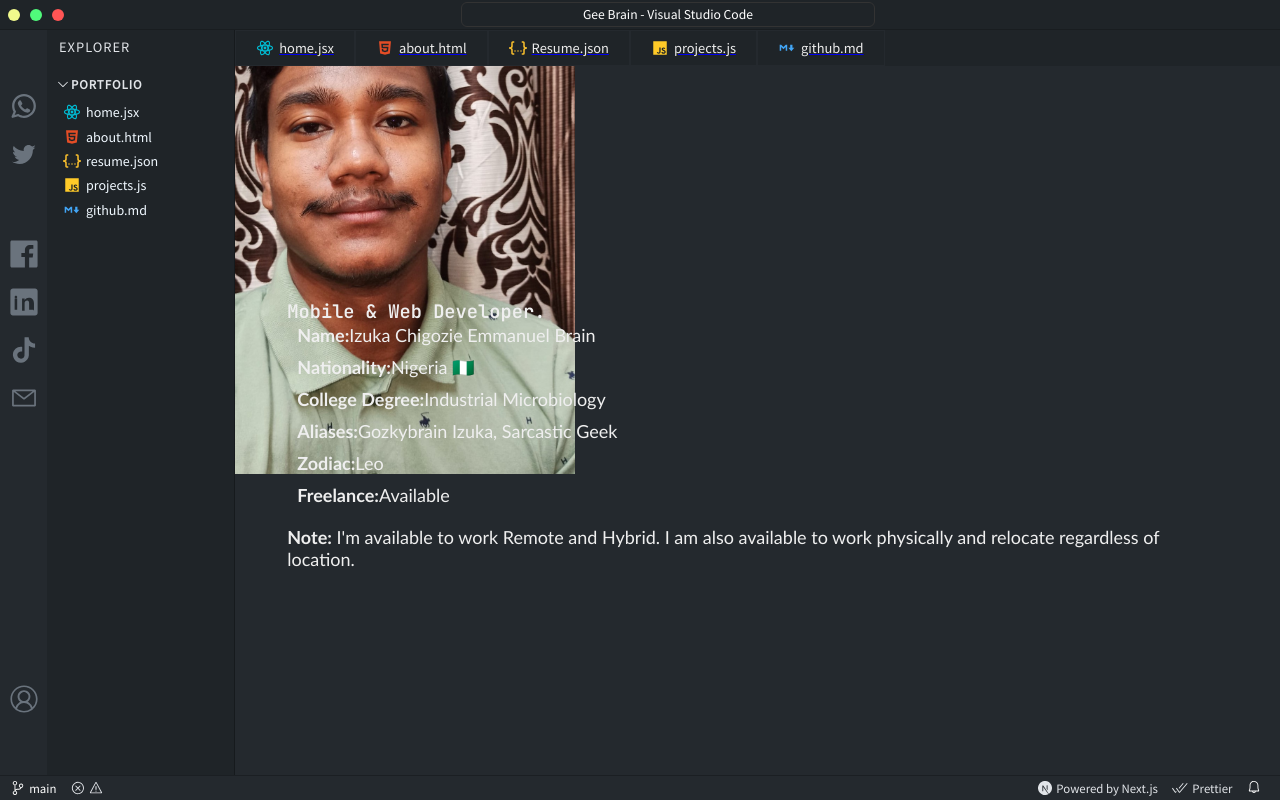
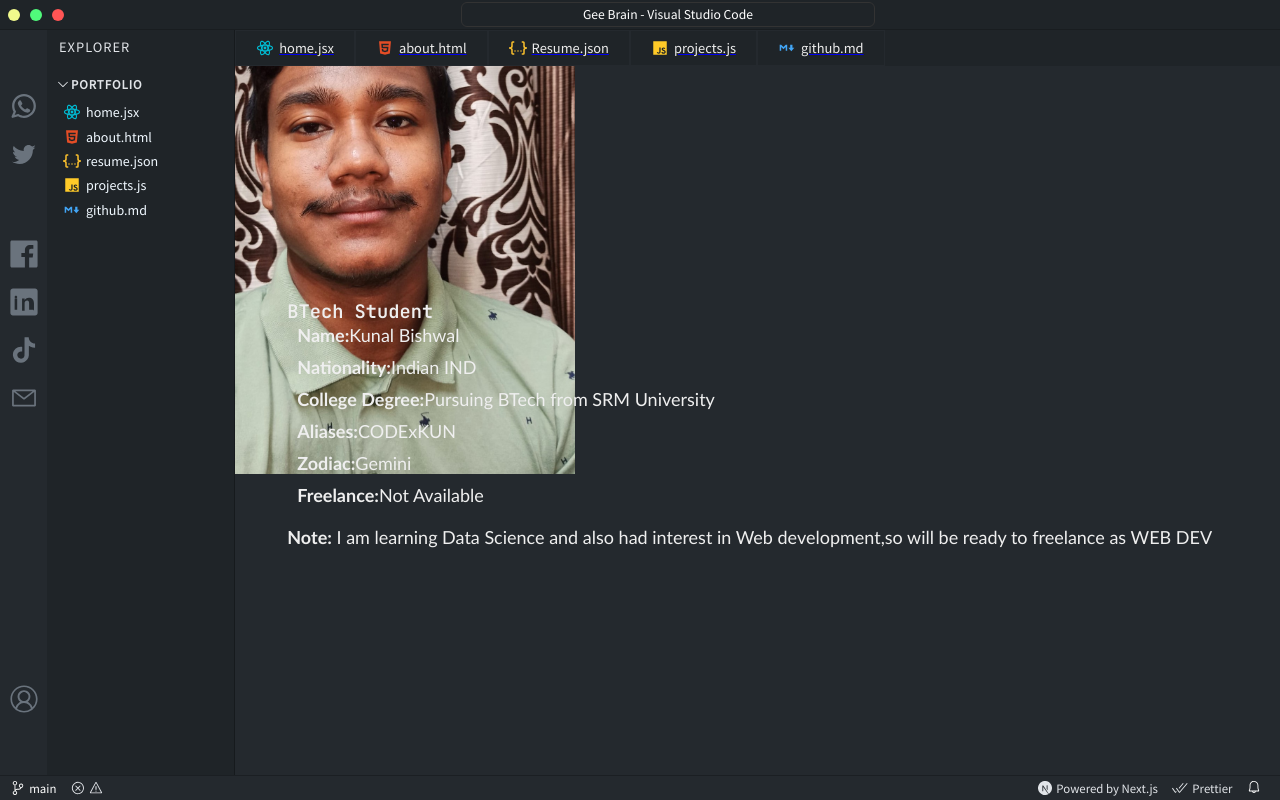
Before and after one commit to KunalBishwal/Portfolio_IDE, a Next.js app: page /aboutMe in a window 1280 px wide. Built offline with nearby package versions, Linux system fonts and the light colour scheme; some icons are missing.

Commit message:
Update aboutMe.jsx

```diff
--- a/pages/aboutMe.jsx
+++ b/pages/aboutMe.jsx
@@ -21,24 +21,24 @@ export default function AboutMe() {
             />
           </div>
           <div className={`col-lg-9 pt-4 pt-lg-0 ${styles.content}`} data-aos="fade-left">
-            <h3>Mobile &amp; Web Developer.</h3>
+            <h3>BTech Student</h3>
             <div className={`row`}>
               <div className={`col-lg-6`}>
                 <ul className={styles.list}>
                   <li className={styles.listItem}>
                     <i className={`${styles.icon} bi bi-chevron-right`}></i>
                     <strong className={styles.strong}>Name:</strong>
-                    <span>Izuka Chigozie Emmanuel Brain</span>
+                    <span>Kunal Bishwal</span>
                   </li>
                   <li className={styles.listItem}>
                     <i className={`${styles.icon} bi bi-chevron-right`}></i>
                     <strong className={styles.strong}>Nationality:</strong>
-                    <span>Nigeria 🇳🇬</span>
+                    <span>Indian IND</span>
                   </li>
                   <li className={styles.listItem}>
                     <i className={`${styles.icon} bi bi-chevron-right`}></i>
                     <strong className={styles.strong}>College Degree:</strong>
-                    <span>Industrial Microbiology</span>
+                    <span>Pursuing BTech from SRM University</span>
                   </li>
                 </ul>
               </div>
@@ -47,23 +47,23 @@ export default function AboutMe() {
                   <li className={styles.listItem}>
                     <i className={`${styles.icon} bi bi-chevron-right`}></i>
                     <strong className={styles.strong}>Aliases:</strong>
-                    <span>Gozkybrain Izuka, Sarcastic Geek</span>
+                    <span>CODExKUN</span>
                   </li>
                   <li className={styles.listItem}>
                     <i className={`${styles.icon} bi bi-chevron-right`}></i>
                     <strong className={styles.strong}>Zodiac:</strong>
-                    <span>Leo</span>
+                    <span>Gemini</span>
                   </li>
                   <li className={styles.listItem}>
                     <i className={`${styles.icon} bi bi-chevron-right`}></i>
                     <strong className={styles.strong}>Freelance:</strong>
-                    <span>Available</span>
+                    <span>Not Available</span>
                   </li>
                 </ul>
               </div>
             </div>
             <p className={styles.paragraph}>
-              <strong className={styles.strong}>Note:</strong> I'm available to work Remote and Hybrid. I am also available to work physically and relocate regardless of location.
+              <strong className={styles.strong}>Note:</strong> I am learning Data Science and also had interest in Web development,so will be ready to freelance as WEB DEV
             </p>
           </div>
         </div>
```
